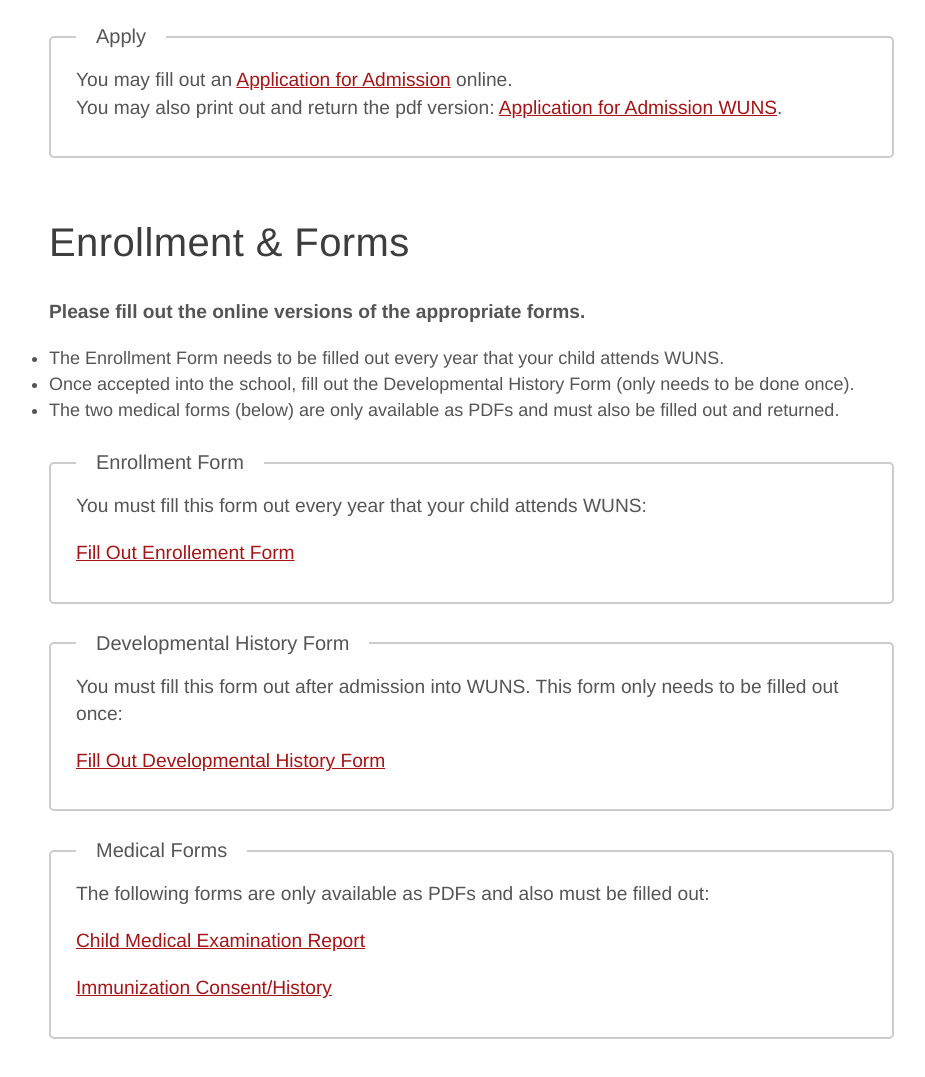
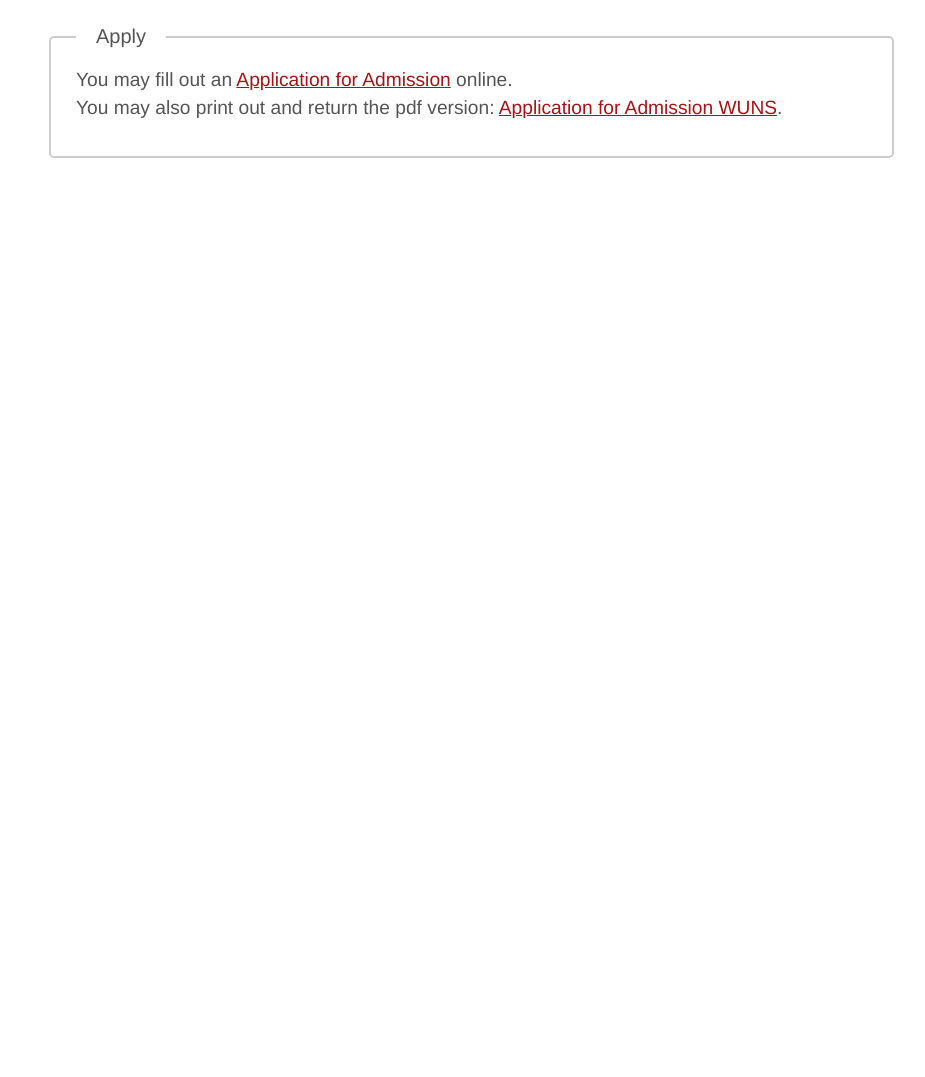
Before and after one commit to cse-256-f23/information-foraging-project-eric-leon-jeffrey-yuxiang, a website: page files/apply.html in a window 1280 px wide. Shown: the part 1359-2436 px from the top of the page, without its empty margins (11-936 px from the left). After the commit the page ends 1582 px from the top, so only its background shows below. Drawn offline with nearby package versions, Linux system fonts and the light colour scheme; files that its build step writes are made by us from their sources; files whose address does not match are found by name.

Commit message:
forms and apply separated

```diff
--- a/files/apply.html
+++ b/files/apply.html
@@ -39,39 +39,6 @@
         </p>
       </fieldset>
 
-      <h1 style="margin-top: 60px;">Enrollment & Forms</h1>
-      <p style="font-weight: bold;">Please fill out the online versions of the appropriate forms.</p>
-      <ul style="font-size: 18px;">
-        <li>
-          The Enrollment Form needs to be filled out every year that your
-          child attends WUNS.
-        </li>
-        <li>
-          Once accepted into the school, fill out the Developmental History
-          Form (only needs to be done once).
-        </li>
-        <li>
-          The two medical forms (below) are only available as PDFs and must
-          also be filled out and returned.
-        </li>
-      </ul>
-      <fieldset id="enrollment-form">
-        <legend>Enrollment Form</legend>
-        <p>You must fill this form out every year that your child attends WUNS:</p>
-        <p><a href="files/enroll.html">Fill Out Enrollement Form</a></p>
-      </fieldset>
-      <fieldset>
-        <legend>Developmental History Form</legend>
-        <p>You must fill this form out after admission into WUNS. This form only needs to be filled out once:</p>
-        <p><a href="files/developmental">Fill Out Developmental History Form</a></p>
-      </fieldset>
-      <fieldset>
-        <legend>Medical Forms</legend>
-        <p>The following forms are only available as PDFs and also must be filled out:</p>
-        <p><a class="download" href="downloads/examination_report.pdf" target="_blank">Child Medical Examination
-          Report</a></p>
-          <p><a class="download" href="downloads/immunization_history.pdf" target="_blank">Immunization Consent/History</a></p>
-      </fieldset>
     </main>
   </div>
   <ts-load data-name="footer"></ts-load>
```
Also changed, not shown: files/css/forms.css (+17 -0 lines), files/forms.html (+2 -1 lines), scripts/ts/dynamic-dom/html/header.html (+2 -2 lines).
